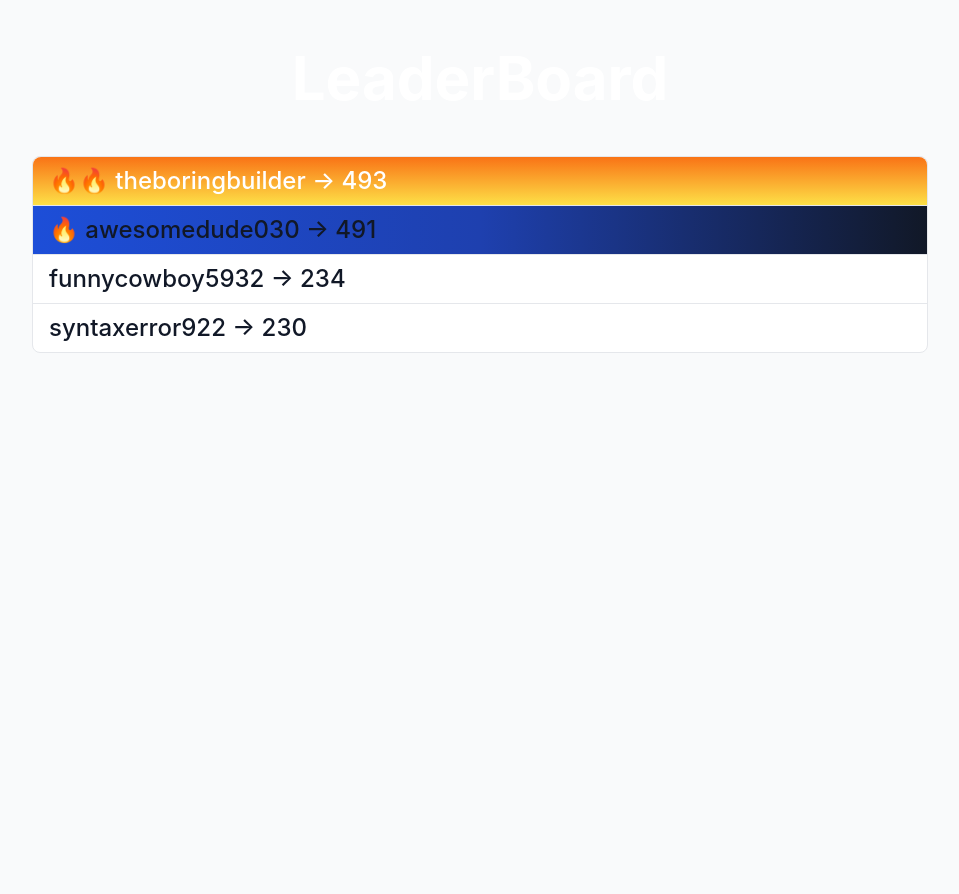
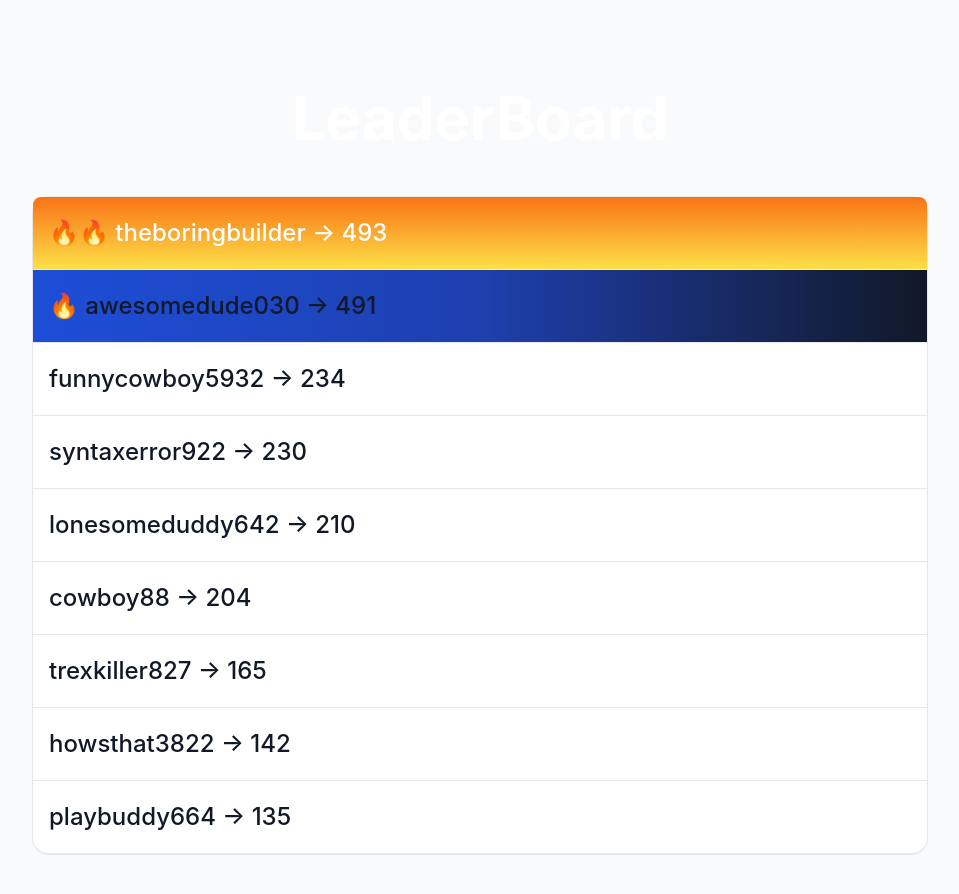
Before and after one commit to siddheshtv/techtwist, a React (Create React App) app in the folder frontend/: page /leaderboard in a window 1280 px wide. Shown: the top 894 px of the page, without its empty margins (160-1119 px from the left). Before the commit the page ends 800 px from the top, so only its background shows below. Built offline with nearby package versions, Linux system fonts and the light colour scheme.

Commit message:
update leaderboard

```diff
--- a/frontend/src/components/Leaderboard.jsx
+++ b/frontend/src/components/Leaderboard.jsx
@@ -2,22 +2,37 @@ import React from "react";
 
 const Leaderboard = () => {
   return (
-    <section>
+    <section className="pb-12 pt-10">
       <h1 className="text-6xl text-center font-bold text-white py-12">
         LeaderBoard
       </h1>
-      <div className="mx-48 text-sm font-medium text-gray-900 bg-white border border-gray-200 rounded-lg dark:bg-gray-700 dark:border-gray-600 dark:text-white">
-        <h1 className="block text-left text-2xl w-full px-4 py-2 text-white bg-gradient-to-b from-orange-500 to-yellow-300 border-b border-gray-200 rounded-t-lg  dark:border-gray-600">
+      <div className="mx-48 text-sm font-medium text-gray-900 bg-white border border-gray-200 rounded-2xl dark:bg-gray-700 dark:border-gray-600 dark:text-white">
+        <h1 className="block text-left text-2xl w-full px-4 py-5 text-white bg-gradient-to-b from-orange-500 to-yellow-300 border-b border-gray-200 rounded-t-lg  dark:border-gray-600">
           🔥🔥 theboringbuilder &rarr; 493
         </h1>
-        <h1 className="block text-left text-2xl w-full px-4 py-2 border-b border-gray-200  bg-gradient-to-r from-blue-700 via-blue-800 to-gray-900 hover:text-blue-700 focus:outline-none focus:ring-2 focus:ring-blue-700 focus:text-blue-700 dark:border-gray-600 dark:hover:bg-gray-600 dark:hover:text-white dark:focus:ring-gray-500 dark:focus:text-white">
+        <h1 className="block text-left text-2xl w-full px-4 py-5 border-b border-gray-200  bg-gradient-to-r from-blue-700 via-blue-800 to-gray-900 hover:text-blue-700 focus:outline-none focus:ring-2 focus:ring-blue-700 focus:text-blue-700 dark:border-gray-600 dark:hover:bg-gray-600 dark:hover:text-white dark:focus:ring-gray-500 dark:focus:text-white">
           🔥 awesomedude030 &rarr; 491
         </h1>
-        <h1 className="block text-left text-2xl w-full px-4 py-2 border-b border-gray-200  hover:bg-gray-100 hover:text-blue-700 focus:outline-none focus:ring-2 focus:ring-blue-700 focus:text-blue-700 dark:border-gray-600 dark:hover:bg-gray-600 dark:hover:text-white dark:focus:ring-gray-500 dark:focus:text-white">
+        <h1 className="block text-left text-2xl w-full px-4 py-5 border-b border-gray-200  hover:bg-gray-100 hover:text-blue-700 focus:outline-none focus:ring-2 focus:ring-blue-700 focus:text-blue-700 dark:border-gray-600 dark:hover:bg-gray-600 dark:hover:text-white dark:focus:ring-gray-500 dark:focus:text-white">
           funnycowboy5932 &rarr; 234
         </h1>
-        <h1 className="block text-left text-2xl w-full px-4 py-2 rounded-b-lg  hover:bg-gray-100 hover:text-blue-700 focus:outline-none focus:ring-2 focus:ring-blue-700 focus:text-blue-700 dark:border-gray-600 dark:hover:bg-gray-600 dark:hover:text-white dark:focus:ring-gray-500 dark:focus:text-white">
+        <h1 className="block text-left text-2xl w-full px-4 py-5 border-b  hover:bg-gray-100 hover:text-blue-700 focus:outline-none focus:ring-2 focus:ring-blue-700 focus:text-blue-700 dark:border-gray-600 dark:hover:bg-gray-600 dark:hover:text-white dark:focus:ring-gray-500 dark:focus:text-white">
           syntaxerror922 &rarr; 230
+        </h1>
+        <h1 className="block text-left text-2xl w-full px-4 py-5 border-b  hover:bg-gray-100 hover:text-blue-700 focus:outline-none focus:ring-2 focus:ring-blue-700 focus:text-blue-700 dark:border-gray-600 dark:hover:bg-gray-600 dark:hover:text-white dark:focus:ring-gray-500 dark:focus:text-white">
+          lonesomeduddy642 &rarr; 210
+        </h1>
+        <h1 className="block text-left text-2xl w-full px-4 py-5 border-b  hover:bg-gray-100 hover:text-blue-700 focus:outline-none focus:ring-2 focus:ring-blue-700 focus:text-blue-700 dark:border-gray-600 dark:hover:bg-gray-600 dark:hover:text-white dark:focus:ring-gray-500 dark:focus:text-white">
+          cowboy88 &rarr; 204
+        </h1>
+        <h1 className="block text-left text-2xl w-full px-4 py-5 border-b  hover:bg-gray-100 hover:text-blue-700 focus:outline-none focus:ring-2 focus:ring-blue-700 focus:text-blue-700 dark:border-gray-600 dark:hover:bg-gray-600 dark:hover:text-white dark:focus:ring-gray-500 dark:focus:text-white">
+          trexkiller827 &rarr; 165
+        </h1>
+        <h1 className="block text-left text-2xl w-full px-4 py-5 border-b  hover:bg-gray-100 hover:text-blue-700 focus:outline-none focus:ring-2 focus:ring-blue-700 focus:text-blue-700 dark:border-gray-600 dark:hover:bg-gray-600 dark:hover:text-white dark:focus:ring-gray-500 dark:focus:text-white">
+          howsthat3822 &rarr; 142
+        </h1>
+        <h1 className="block text-left text-2xl w-full px-4 py-5 border-b rounded-b-2xl hover:bg-gray-100 hover:text-blue-700 focus:outline-none focus:ring-2 focus:ring-blue-700 focus:text-blue-700 dark:border-gray-600 dark:hover:bg-gray-600 dark:hover:text-white dark:focus:ring-gray-500 dark:focus:text-white">
+          playbuddy664 &rarr; 135
         </h1>
       </div>
     </section>
```
